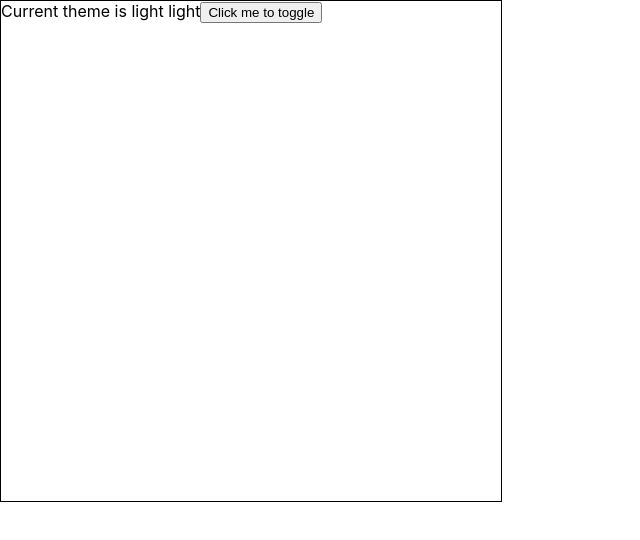
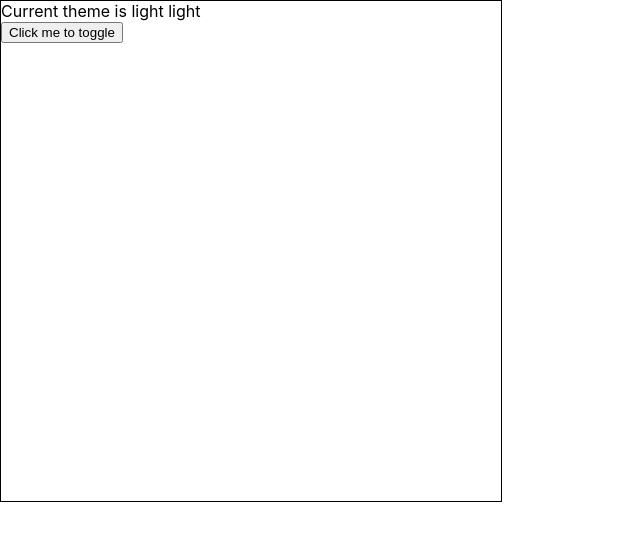
Before and after one commit to LubovParfyonova/cra-wellcome, a React (Create React App) app: page / in a window 1280 px wide. Shown: the top 540 px of the page, without its empty margins (0-640 px from the left). Built offline with nearby package versions, Linux system fonts and the light colour scheme.

Commit message:
Child - Child (parent)

```diff
--- /dev/null
+++ b/src/components/Scene/Indicator/index.jsx
@@ -0,0 +1,11 @@
+import React from 'react';
+
+const Indicator = (props) => {
+    return (
+        <div>
+            Current theme is light {props.theme}
+        </div>
+    );
+}
+
+export default Indicator;
--- a/src/components/Scene/index.jsx
+++ b/src/components/Scene/index.jsx
@@ -1,6 +1,9 @@
 import React, { Component } from 'react';
 import './Scene.css'
 import Toggler from './Toggler';
+import Indicator from './Indicator';
+
+
 class Scene extends Component {
     constructor(props) {
         super(props);
@@ -19,7 +22,7 @@
         const cN = `scene ` + theme;
         return (
             <div className={cN}>
-                Current theme is light {theme}
+                <Indicator theme = {theme}/>
                 <Toggler callbackParent={this.setTheme}/>
             </div>
         );
```
